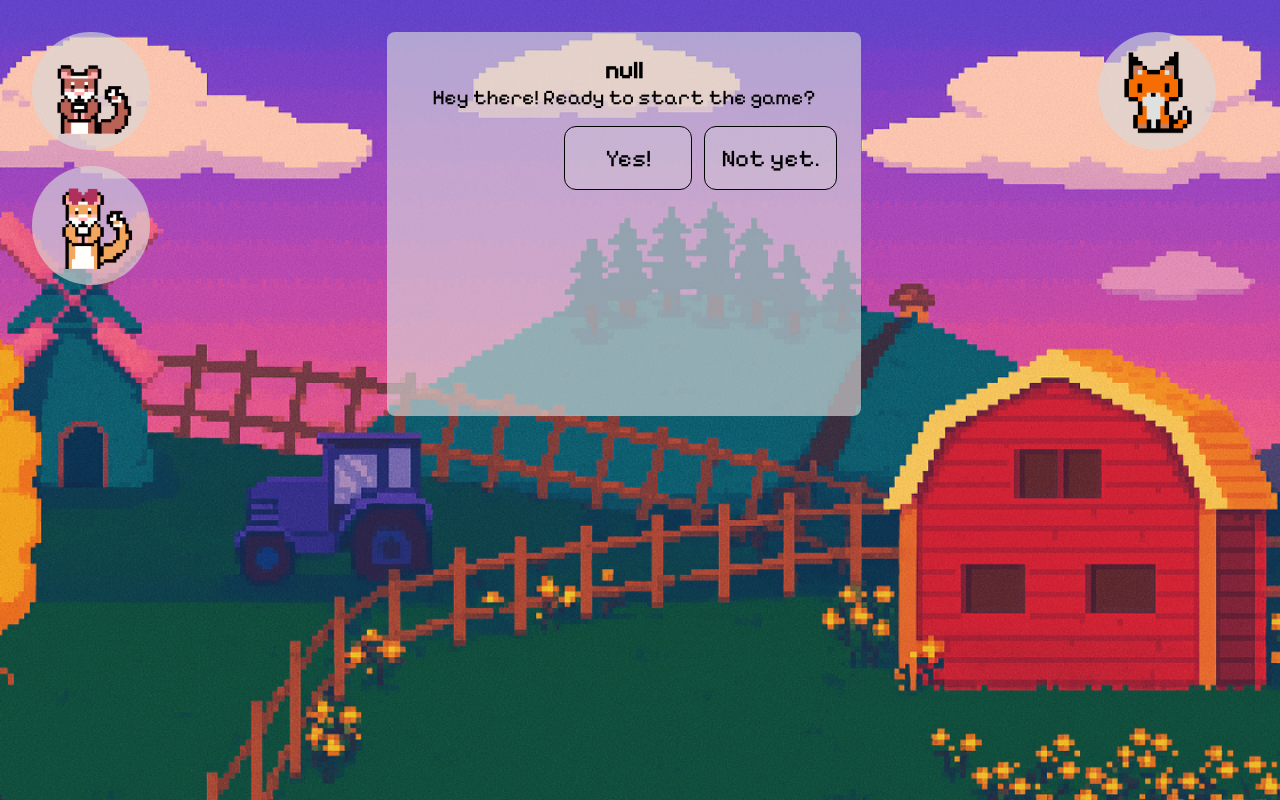
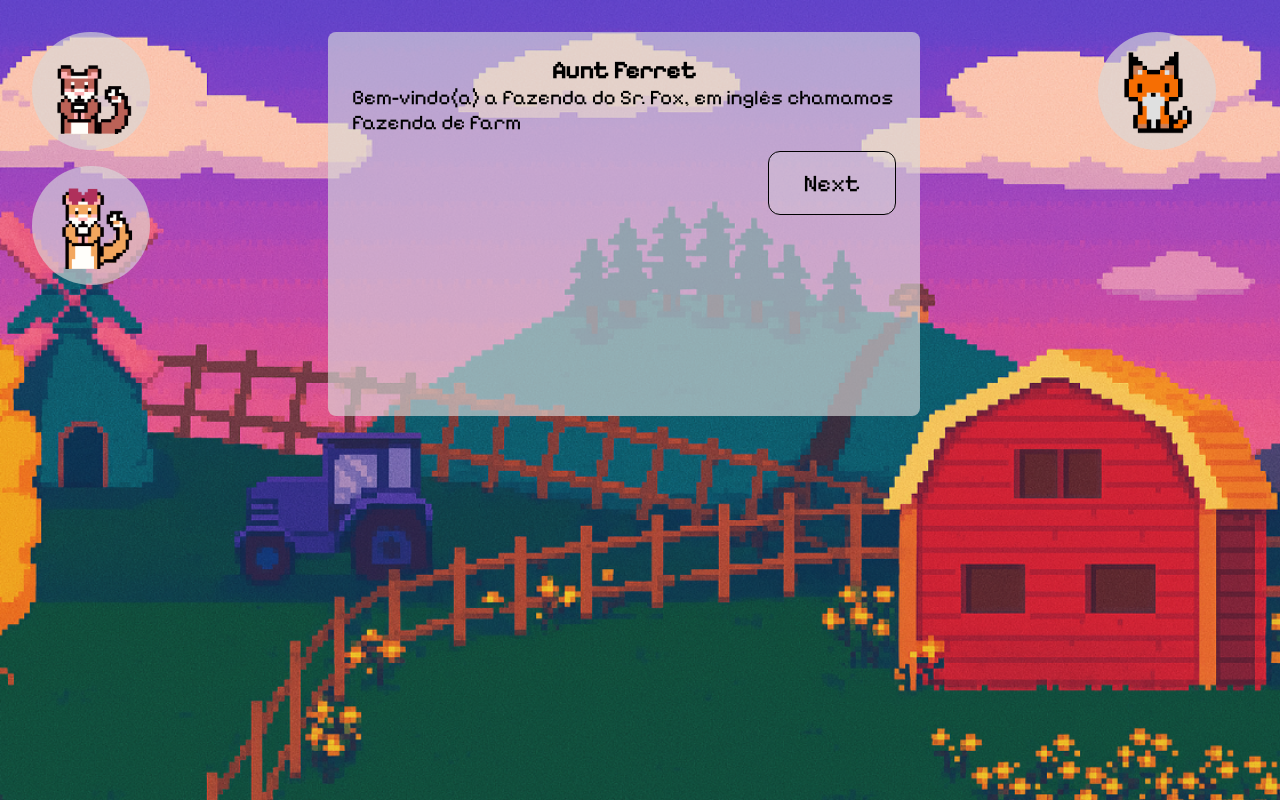
Before and after one commit to gustavoZuin237/kingdom-of-dialect, a React (Vite) app: page /level2 in a window 1280 px wide. Built offline with nearby package versions, Linux system fonts and the light colour scheme.

Commit message:
Feat: added level 2 dialog and Credits page basic structure

```diff
--- a/src/components/Button/styles.ts
+++ b/src/components/Button/styles.ts
@@ -58,7 +58,7 @@ export const ButtonContainer = styled(NavLink)<ButtonProps>`
     font-family: "PixelifySans", sans-serif;
     text-decoration: none;
     text-align: center;
-    background-color:  ${(props) => props.theme['background-light']};
+    background-color: ${(props) => props.theme['background-light']};
 
     &:hover {
         cursor: pointer;
--- a/src/data/dialogs.ts
+++ b/src/data/dialogs.ts
@@ -77,7 +77,7 @@ export const dialogs : DialogsI[] = [
       {
         id: '5',
         speaker: 'Aunt Ferret',
-        text: 'Aqui as coisas são diferentes de lá de casa, aqui as pessoas falam de forma diferente. O único jeito de você ir pra casa é pedindo ao Dr Bones e ele não entende tudo que falamos',
+        text: 'Aqui as coisas são diferentes de lá de casa, aqui as pessoas falam de forma diferente. O único jeito de você ir pra casa é pedindo ao Dr. Bones e ele não entende tudo que falamos',
         nextId: '6',
       },
       {
@@ -107,7 +107,7 @@ export const dialogs : DialogsI[] = [
       {
         id: '10',
         speaker: 'Aunt Ferret',
-        text: 'Mother é mãe, sabia que em muitas linguas mãe começa com M? em inglês falamos mother para mãe e mom que seria mãe de um jeito mais próximo e intimo quando estamos falando com ela ou alguém que conhecemos e falando dela. Como você deve se referir a sua mãe quando conversar com o Dr Bones?',
+        text: 'Mother é mãe, sabia que em muitas linguas mãe começa com M? em inglês falamos mother para mãe e mom que seria mãe de um jeito mais próximo e intimo quando estamos falando com ela ou alguém que conhecemos e falando dela. Como você deve se referir a sua mãe quando conversar com o Dr. Bones?',
         nextId: '11',
       },
       {
@@ -216,30 +216,123 @@ export const dialogs : DialogsI[] = [
     dialogLines: [
       {
         id: '1',
-        speaker: `${username}`,
-        text: 'Hey there! Ready to start the game?',
-        choices: [
-          { text: 'Yes!', nextId: '2' },
-          { text: 'Not yet.', nextId: '3' },
-        ],
+        speaker: 'Aunt Ferret',
+        text: 'Bem-vindo(a) a fazenda do Sr. Fox, em inglês chamamos fazenda de farm',
+        nextId: '2',
       },
       {
         id: '2',
-        speaker: 'Character A',
-        text: 'Awesome! Let’s get going then.',
-        nextId: '4',
+        speaker: 'Sr. Fox',
+        text: 'Welcome Aunt Ferret, how are you doing?',
+        nextId: '3',
       },
       {
         id: '3',
-        speaker: 'Character A',
-        text: 'Alright, take your time.',
+        speaker: 'Aunt Ferret',
+        text: `Hello Mr. Fox! I'm doing great, thank you for asking. This is ${username}, they came to see me. They don’t speak English, can you help them?`,
         nextId: '4',
       },
       {
         id: '4',
-        speaker: 'Player',
-        text: 'Let’s do this!',
-        nextId: undefined, // End of dialog
+        speaker: 'Sr. Fox',
+        text: 'Olá, eu sou o senhor Fox, dono desta linda fazenda.',
+        nextId: '5',
+      },
+      {
+        id: '5',
+        speaker: `${username}`,
+        text: 'Minha tia disse que aqui é uma fazenda, que se chama farm em inglês.',
+        nextId: '6',
+      },
+      {
+        id: '6',
+        speaker: 'Sr. Fox',
+        text: 'Isso mesmo! E aqui nessa farm vendemos todo tipo de produto animal. O que vai querer hoje Aunt Ferret?',
+        nextId: '7',
+      },
+      {
+        id: '7',
+        speaker: 'Aunt Ferret',
+        text: `Ovos e frango. Vamos lá ${username}, diga a ele que precisamos de eggs and chicken`,
+        nextId: '8',
+      },
+      {
+        id: '8',
+        speaker: `${username}`,
+        text: 'Precisamos de eggs and chicken Sr. Fox, vamos fazer um jantar',
+        nextId: '9',
+      },
+      {
+        id: '9',
+        speaker: 'Sr. Fox',
+        text: `Que legal ${username}, então vocês querem ovos e frango para jantar. Vou separar os produtos para vocês agora mesmo!`,
+        nextId: '10',
+      },
+      {
+        id: '11',
+        speaker: 'Aunt Ferret',
+        text: `Vamos testar seu conhecimento ${username}. Com o que fazemos uma omelete ou uma gemada?`,
+        choices: [
+          { text: 'Eggs', nextId: '12' },
+          { text: 'Chicken', nextId: '13' },
+        ],
+      },
+      {
+        id: '12',
+        speaker: 'Aunt Ferret',
+        text: 'Sim, ovos servem para várias otimas receitas, doce e salgadas',
+        nextId: '14',
+      },
+      {
+        id: '13',
+        speaker: 'Sr. Fox',
+        text: 'Ops, acho que trocamos de ideias aqui. Chicken significa frango e com frango conseguimos fazer várias receitas, mas omelete não é uma delas...',
+        nextId: '14',
+      },
+      {
+        id: '14',
+        speaker: 'Aunt Ferret',
+        text: 'Onde encontramos os melhores produtos animais? Use essa frase para te ajudar, só precisa completar com a última palavra: "On the ____"',
+        choices: [
+          { text: 'On the farm', nextId: '15' },
+          { text: 'On the far', nextId: '16' },
+        ],
+      },
+      {
+        id: '15',
+        speaker: 'Aunt Ferret',
+        text: 'Isso, agora você já sabe para onde vir quando quiser o alimento com a melhor qualidade',
+        nextId: '17',
+      },
+      {
+        id: '16',
+        speaker: 'Aunt Ferret',
+        text: 'Far tem outro significado em inglês, mesmo que seja uma palavra bem parecida. Precisamos analisar os pequenos detalhes para não cometermos erros nos dialogos',
+        nextId: '17',
+      },
+      {
+        id: '17',
+        speaker: 'Sr. Fox',
+        text: 'Aqui estão os ovos e frango, Aunt Ferret. Bye bye!',
+        nextId: '18',
+      },
+      {
+        id: '18',
+        speaker: 'Aunt Ferret',
+        text: `Muito obrigada Sr. Fox, take care. Diga "bye" para o Sr. Fox ${username}, isso significa "tchau"`,
+        nextId: '19',
+      },
+      {
+        id: '19',
+        speaker: `${username}`,
+        text: 'Bye bye Sr. Fox!',
+        nextId: '20',
+      },
+      {
+        id: '20',
+        speaker: 'Aunt Ferret',
+        text: `Muito bem ${username}!`,
+        nextId: undefined,
       },
     ]
   },
--- a/src/pages/credits/index.tsx
+++ b/src/pages/credits/index.tsx
@@ -3,9 +3,9 @@ import * as s from './styles'
 export function Credits() {
    return (
         <s.PageContainer>
-            <h1>
-                Credits
-            </h1>
+            <s.CreditsContainer>
+
+            </s.CreditsContainer>
         </s.PageContainer>
     )
 }
--- a/src/pages/credits/styles.ts
+++ b/src/pages/credits/styles.ts
@@ -1,9 +1,26 @@
 import styled from 'styled-components'
 
 export const PageContainer = styled.div`
+    height: 100vh;
     display: flex;
     flex-direction: column;
     align-items: center;
     justify-content: center;
     padding: 2rem 4rem;
+
+    background: url("src/assets/backgrounds/9.creditos_jogo.png") no-repeat center;
+    background-size: cover;
 `
+
+export const CreditsContainer = styled.div`
+    width: 75%;
+    height: 75%;
+    padding: 2rem;
+    background-color: ${(props) => props.theme['background']};
+    color: ${(props) => props.theme['black']};
+`
+
+export const CreditsHeader = styled.header`
+    font-weight: bold;
+    font-size: 1.25rem;
+`
```
